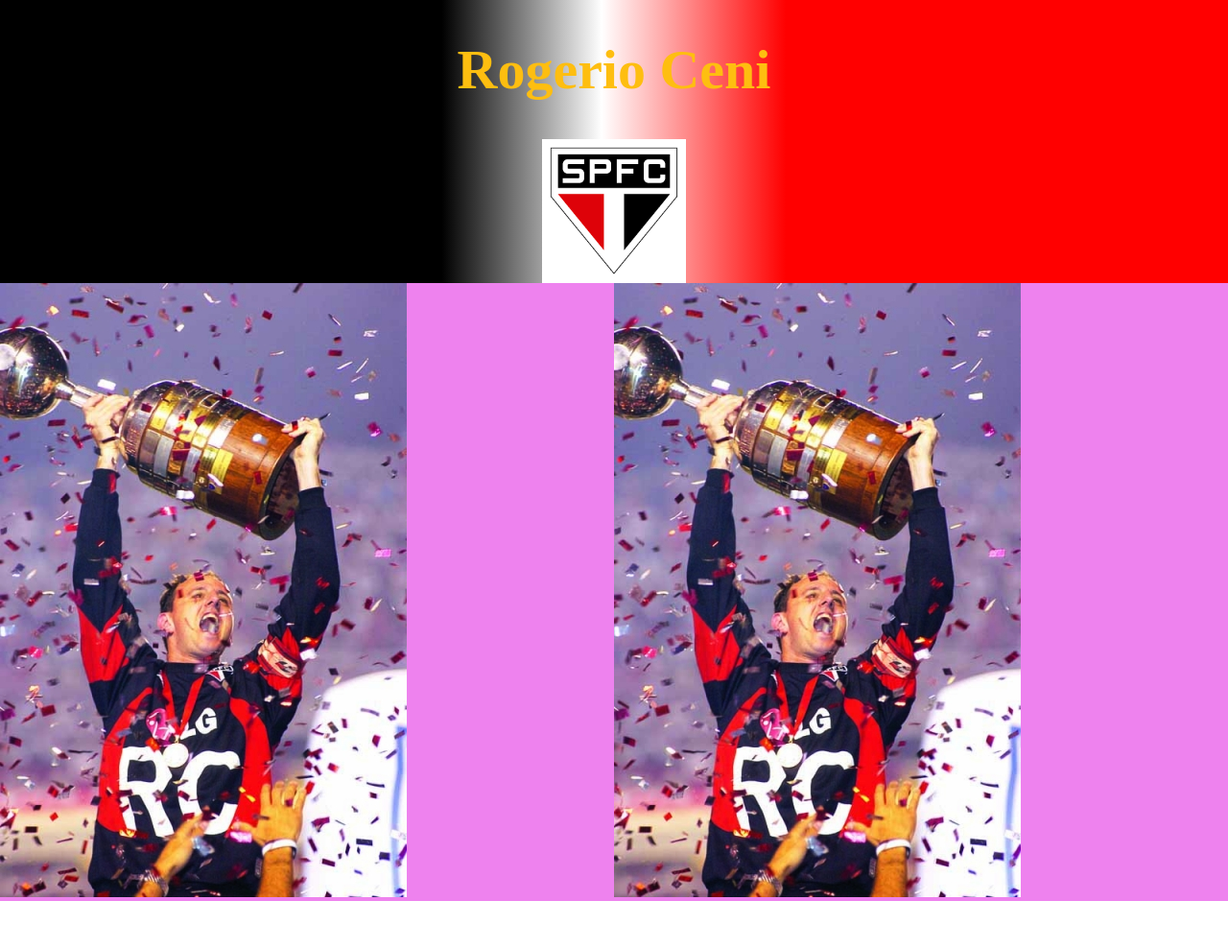
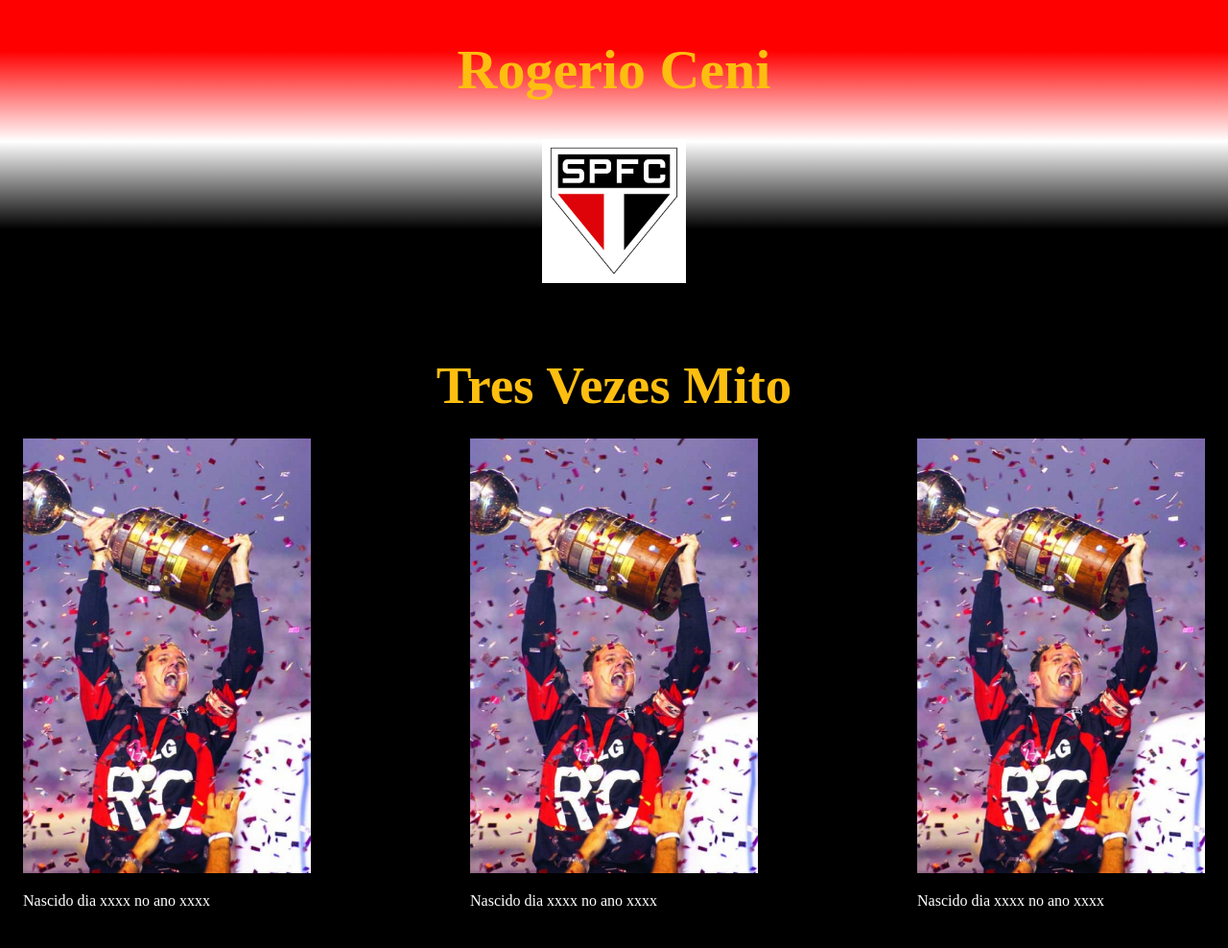
Before and after one commit to BeelAlves/tributo, a plain HTML site: page Index.html in a window 1280 px wide. Shown: the whole page at 96% size. Before the commit the page ends 939 px from the top, so only its background shows below. Drawn offline with Linux system fonts and the light colour scheme.

Commit message:
Adicionar Imagem

```diff
--- a/CSS/estilo.css
+++ b/CSS/estilo.css
@@ -13,8 +13,8 @@ header{
 }
 
 .container{
-    background: rgb(0,0,0);
-    background: linear-gradient(90deg, rgba(0,0,0,1) 36%, rgba(255,255,255,1) 49%, rgba(255,0,0,1) 64%);
+    background: rgb(255,0,0);
+    background: linear-gradient(180deg, rgba(255,0,0,1) 18%, rgba(255,255,255,1) 50%, rgba(0,0,0,1) 81%);
 }
 .titulo,.logo{
     display: flex;
@@ -32,17 +32,33 @@ header{
 }
 
 section{
-    display: flex;
-    justify-content: center;
-    background-color: green;
+    background-color: rgba(0,0,0,1);
 }
 
 .corpo{
     display: flex;
-    width: 200vh;
-    background-color: violet;
+    flex-direction: column;
 }
 
-.foto1,.foto2{
-    flex: 2;
+.corpo img{
+    width: 300px;
 }
+
+.poster{
+    display: flex;
+    color: white;
+    margin: 0px;
+    justify-content: space-between;
+    padding: 3vh;
+}
+.tres{
+    color: #FEBE10;
+    display: flex;
+    justify-content: center;
+    margin-top: 30px;
+}
+
+.tres h1{
+    font-size: 55px;
+    margin-bottom: 0px;
+}
--- a/Index.html
+++ b/Index.html
@@ -19,8 +19,28 @@
 
     <section>
         <div class="corpo">
-            <div class="foto1"> <img src="imagem/mito.jfif" alt=""> </div>
-            <div class="foto2"> <img src="imagem/mito.jfif" alt=""> </div>
+
+            <div class="tres">
+                <h1>Tres Vezes Mito</h1>
+            </div>
+
+
+            <div class="poster">
+                <div class="post">
+                    <div class="foto1"> <img src="imagem/mito.jfif" alt=""> </div>
+                    <p>Nascido dia xxxx no ano xxxx</p>
+                </div>
+
+                <div class="post">
+                    <div class="foto2"> <img src="imagem/mito.jfif" alt=""> </div>
+                    <p>Nascido dia xxxx no ano xxxx</p>
+                </div>
+
+                <div class="post">
+                    <div class="foto3"> <img src="imagem/mito.jfif" alt=""> </div>
+                    <p>Nascido dia xxxx no ano xxxx</p>
+                </div>
+            </div>
         </div>
     </section>
 </body>
```
